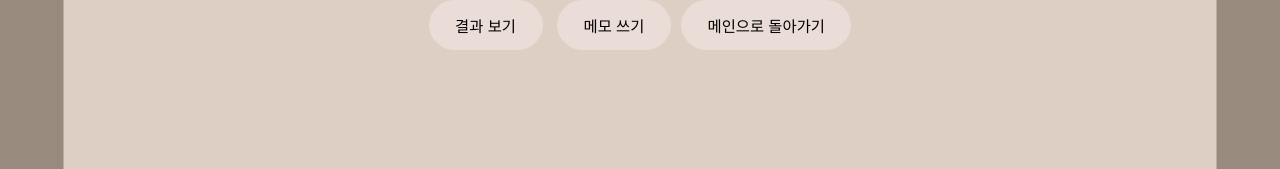
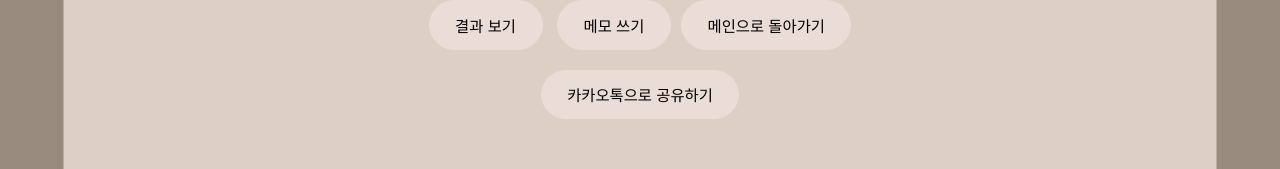
Before and after one commit to M-J1nx/MadCamp_week3, a React (Create React App) app: page /roll/1 in a window 1280 px wide. Shown: the part 145-314 px from the top of the page. Built offline with nearby package versions, Linux system fonts and the light colour scheme; no server answers; a web font is replaced by a local one.

Commit message:
카톡 공유

```diff
--- a/package.json
+++ b/package.json
@@ -14,6 +14,7 @@
     "react": "^18.2.0",
     "react-bootstrap": "^2.9.2",
     "react-dom": "^18.2.0",
+    "react-helmet": "^6.1.0",
     "react-modal": "^3.16.1",
     "react-router-dom": "^6.21.2",
     "react-scripts": "5.0.1",
--- a/public/index.html
+++ b/public/index.html
@@ -24,7 +24,10 @@
       work correctly both with client-side routing and a non-root public URL.
       Learn how to configure a non-root public URL by running `npm run build`.
     -->
+
     <title>React App</title>
+
+
   </head>
   <body>
     <noscript>You need to enable JavaScript to run this app.</noscript>
--- /dev/null
+++ b/src/components/KAKAOButton.js
@@ -0,0 +1,38 @@
+import './Memo.css';
+
+const KAKAOButton = (props) => {
+    const createKAKAOButton = () => {
+        if(window.Kakao) {
+            console.log("?")
+            const kakao = window.Kakao
+
+
+            kakao.init('850bb87b5f79c756c5200773fbff9071')
+
+            kakao.Share.createDefaultButton({
+                // Render 부분 id=kakao-link-btn 을 찾아 그부분에 렌더링을 합니다
+                container: '#kakao-link-btn',
+                objectType: 'text',
+                text:
+                    props.txt,
+                link: {
+                    mobileWebUrl: 'https://developers.kakao.com',
+                    webUrl: 'https://developers.kakao.com',
+                },
+            })
+
+        }
+
+    }
+
+    return (
+        <div>
+            <button className='btn' id="kakao-link-btn" onClick={createKAKAOButton}>
+                카카오톡으로 공유하기
+            </button>
+        </div>
+    )
+
+}
+
+export default KAKAOButton;
--- a/src/components/Result.js
+++ b/src/components/Result.js
@@ -43,7 +43,7 @@ export default function Result() {
 
         const wordsArray = resultArray.filter(item => item.includes("/NNG")).map(item => item.split("/")[0]);
         const rstt = wordsArray[Math.floor(Math.random() * wordsArray.length)]
-
+        console.log(wordsArray)
         setPart(rstt)
       };
 
@@ -62,7 +62,6 @@ export default function Result() {
         const {data} = response.data
         const {hits} = data
         const {largeImageURL} = hits[0]
-        console.log(largeImageURL)
         setimgurl(largeImageURL)
 
       };
--- a/src/components/Roll.js
+++ b/src/components/Roll.js
@@ -4,12 +4,25 @@ import './Memo.css'
 import { useParams, useNavigate } from 'react-router-dom';
 import axios from 'axios'
 import WriteMemo from './WriteMemo';
+import { ToastMessage } from "./ToastMessage";
+import {Helmet} from "react-helmet"
+import KAKAOButton from './KAKAOButton';
 
 
 
 export default function Roll() {
   const {idx} = useParams();//이거가 인덱스(paperid 가져오는 거...)
   const navigate = useNavigate();
+  const [downloadToast, setDownloadToast] = useState(false);
+    function activeToast() {
+      setDownloadToast(true);
+      let timer = setTimeout(() => {
+        setDownloadToast(false);
+      }, 2000);
+      return () => {
+        clearTimeout(timer);
+      };
+    }
 
   const [lst, setlst] = useState([]);
   const getlst = async () => {
@@ -44,7 +57,7 @@ export default function Roll() {
     try {
       const response = await axios.get(`http://43.202.79.6:3001/result?paperId=${idx}`);
       const extractedBodies = response.data.map(item => item.body);
-      const finalBody = extractedBodies.join('\n');
+      const finalBody = extractedBodies.join('. ');
 
       setPostData(finalBody);
     } catch (error) {
@@ -71,14 +84,23 @@ export default function Roll() {
       navigate(`/roll/${idx}/result`, {state: {rst: finalresult, nick: nickname}})
 
     } catch (error) {
-      console.error('Error fetching data:', error);
+      activeToast()///////////////
     }
   }
 
 
+
+
+
+
     return (
       <div className='roll'>
+        <Helmet>
+          <script src="https://t1.kakaocdn.net/kakao_js_sdk/2.6.0/kakao.min.js"
+          integrity="sha384-6MFdIr0zOira1CHQkedUqJVql0YtcZA1P0nbPrQYJXVJZUkTk/oX4U9GhUIs3/z8" crossorigin="anonymous"></script>
+        </Helmet>
         <div>
+
           <div style={{padding: "20px", textAlign: "center"}}>
             <h2 style={{marginTop: 0}}>{nickname}의 롤링페이퍼</h2>
           </div>
@@ -96,7 +118,11 @@ export default function Roll() {
             }}>결과 보기</button> {/* 이거가 요약 해주는 버튼... */}
             <button style={{marginBottom: "20px", marginRight: "10px"}} className='btn' onClick={()=>{setispopup(true)}}>메모 쓰기</button>
             <button className='btn' onClick={()=>{window.location.href="/mainhome"}}>메인으로 돌아가기</button>
+            <KAKAOButton txt={`http://localhost:3000/roll/${idx}`}/>
+
+
             <WriteMemo isOpen={ispopup} onClose={()=>setispopup(false)} paperId={idx}/>
+            {downloadToast && <ToastMessage text={"아이디/비번이 다릅니다."} />}
 
 
           </div>
```
Also changed, not shown: 1 other file (tests, documents, lock files or other folders).
